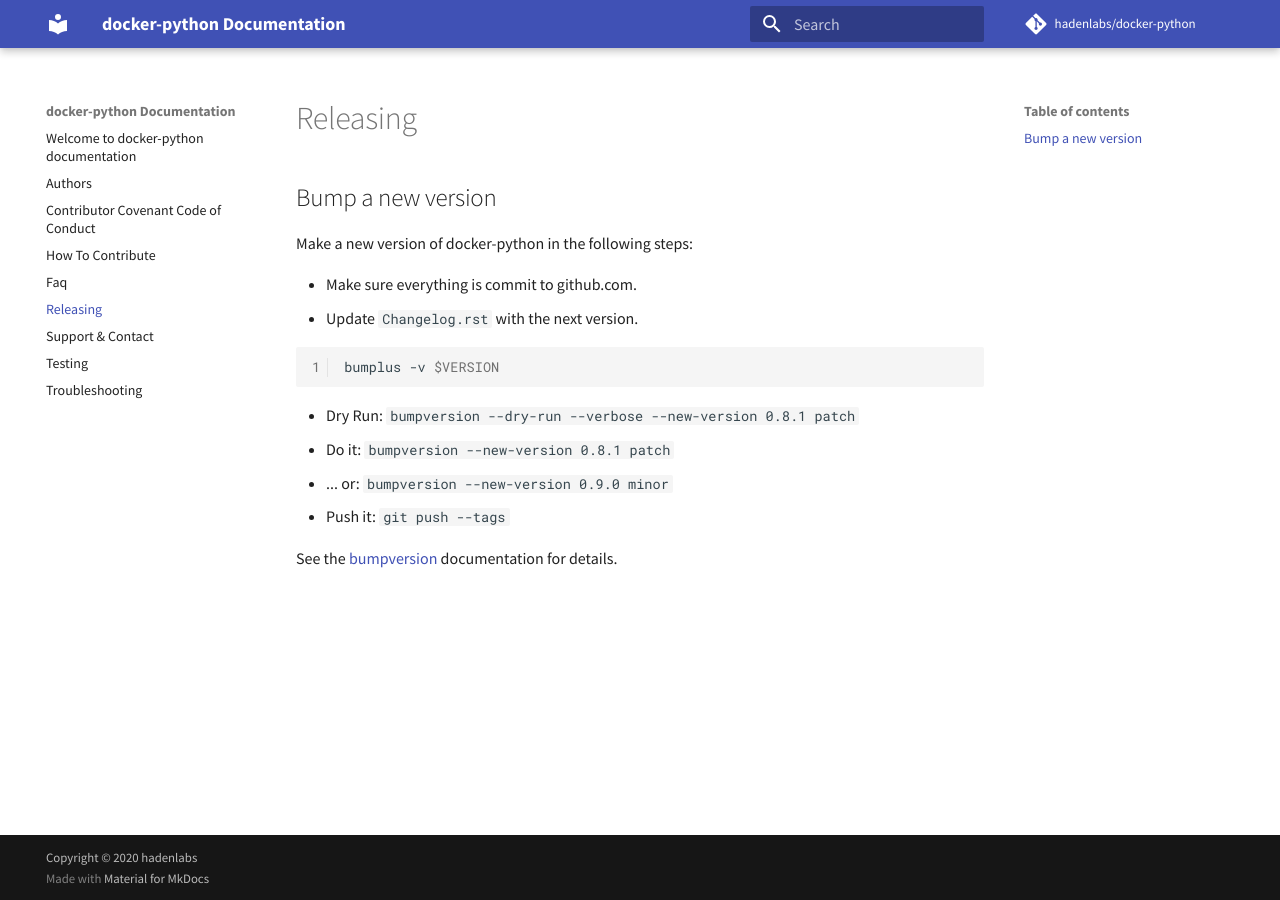
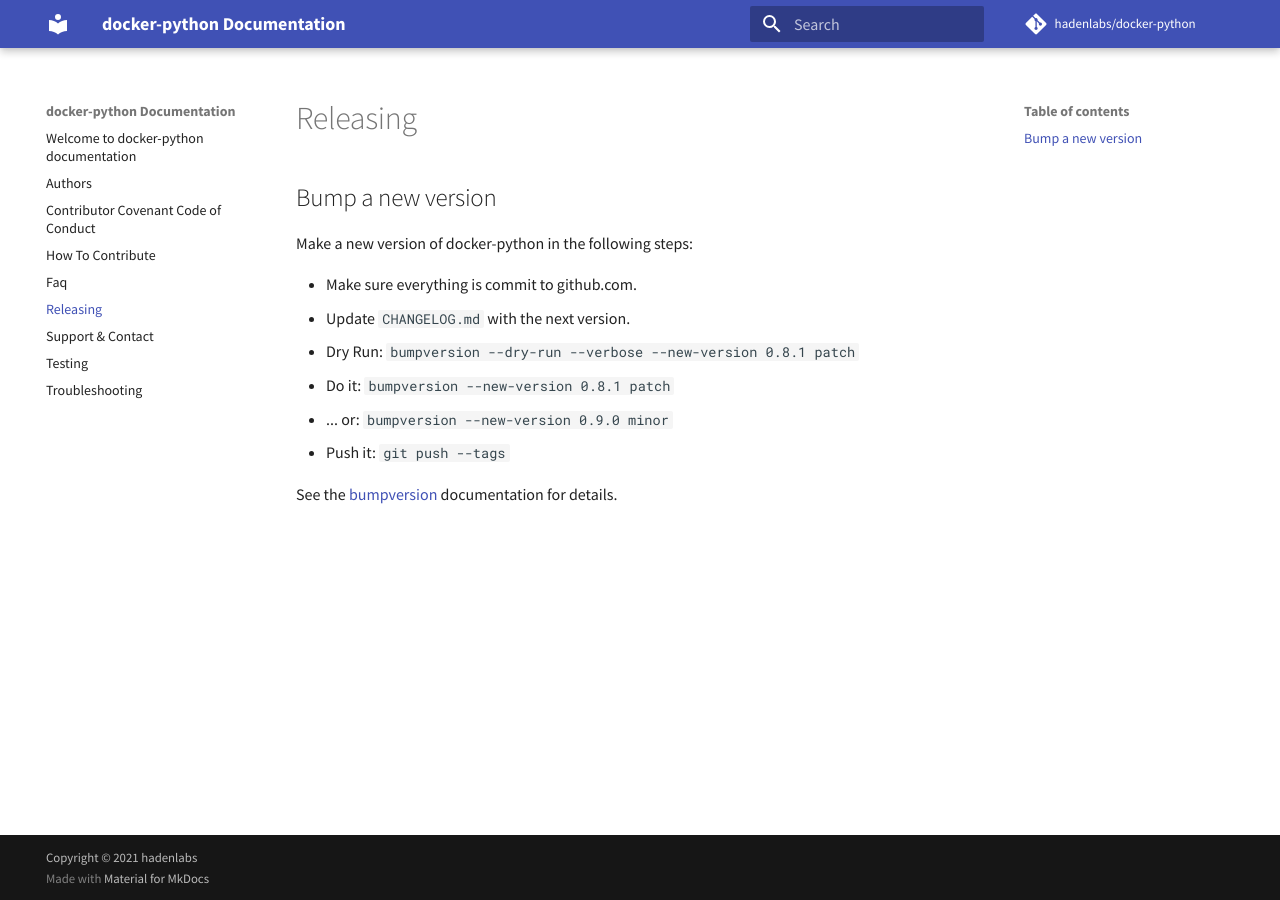
Before and after one commit to hadenlabs/docker-python, an MkDocs documentation site: the page built from docs/releasing.md, in a window 1280 px wide. Built offline with MkDocs 1.6.1 and Material for MkDocs 9.7.7, drawn with Linux system fonts in a browser that asks for light colours; comment, search, counter and statistics services are not loaded.

Commit message:
docs: refactor implement (#11)

````diff
--- a/docs/releasing.md
+++ b/docs/releasing.md
@@ -5,11 +5,7 @@
 Make a new version of docker-python in the following steps:
 
 - Make sure everything is commit to github.com.
-- Update `Changelog.rst` with the next version.
-
-```{.sh}
-bumplus -v $VERSION
-```
+- Update `CHANGELOG.md` with the next version.
 
 - Dry Run: `bumpversion --dry-run --verbose --new-version 0.8.1 patch`
 - Do it: `bumpversion --new-version 0.8.1 patch`
--- a/mkdocs.yml
+++ b/mkdocs.yml
@@ -17,7 +17,7 @@ extra:
 
 repo_name: 'hadenlabs/docker-python'
 repo_url: 'https://github.com/hadenlabs/docker-python'
-copyright: 'Copyright © 2020 <a href="https://hadenlabs.com">hadenlabs</a>'
+copyright: 'Copyright © 2021 <a href="https://hadenlabs.com">hadenlabs</a>'
 
 google_analytics:
   - ''
````
Also changed, not shown: docs/contributing.md (+0 -4 lines).
